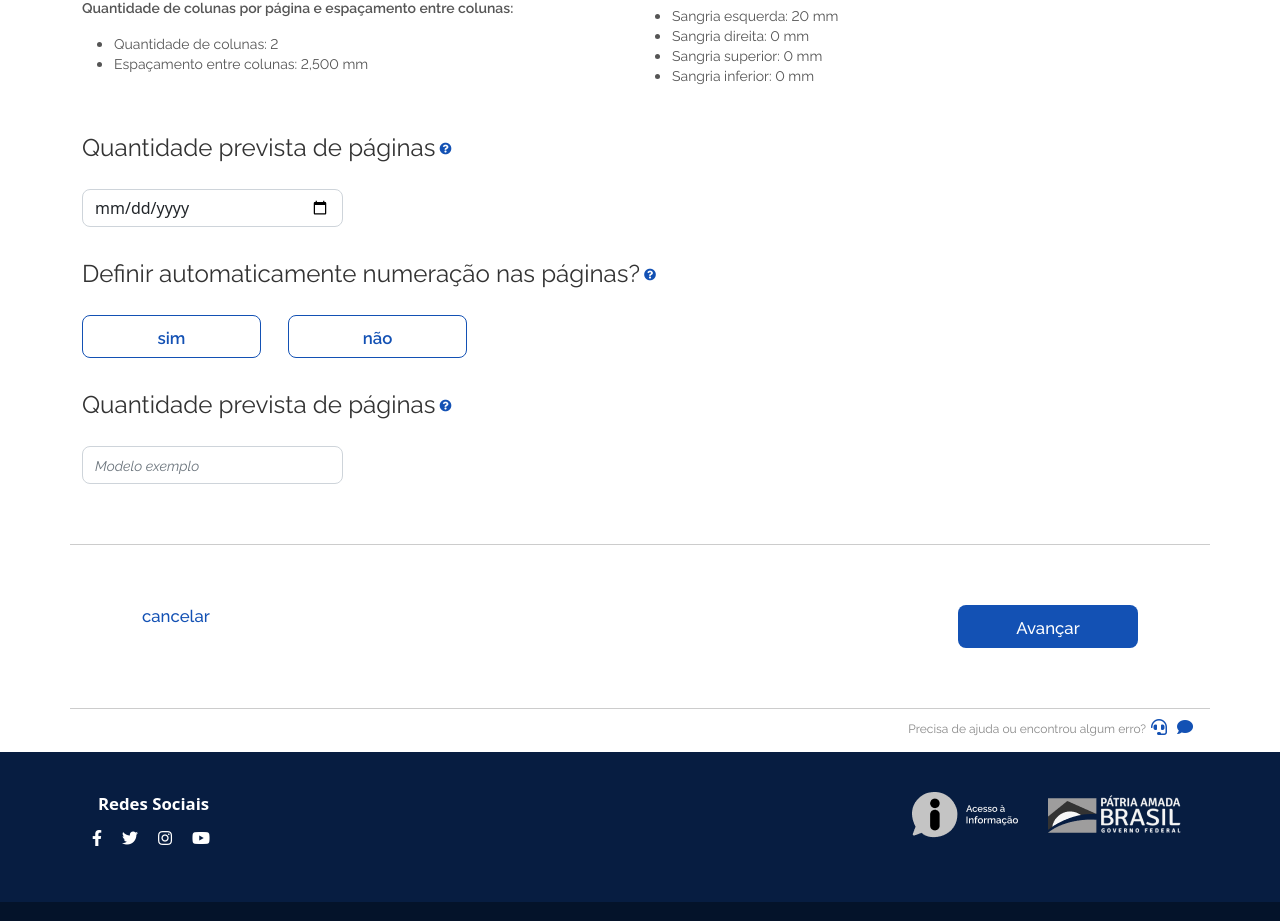
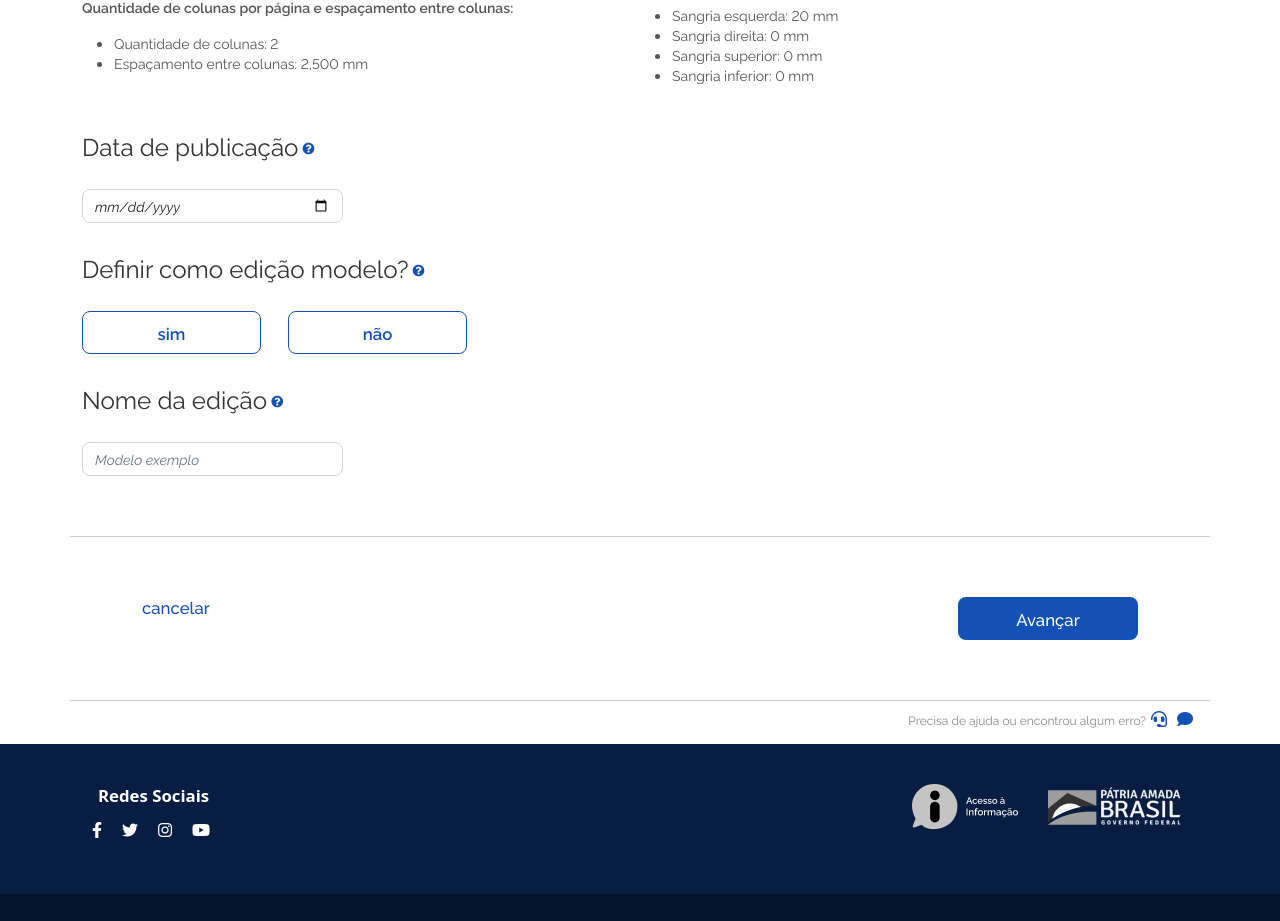
Before and after one commit to Gabriel200395/gns-gov, a React (Create React App) app: page / in a window 1280 px wide. Shown: the part 1157-2078 px from the top of the page. Built offline with nearby package versions, Linux system fonts and the light colour scheme.

Commit message:
terminando Segunda Pagina

```diff
--- a/src/Components/FormularioRevisao/FormularioRevisao.js
+++ b/src/Components/FormularioRevisao/FormularioRevisao.js
@@ -1,23 +1,24 @@
 import TextoContainer from "../ComponetsForm/TextoContainer";
 import InputLarge from "../ComponetsForm/InputLarge";
 import Button from "../ComponetsForm/Button";
+import "./formulario-revisao.css";
 
 function FormularioRevisao() {
   return (
-    <div className="container" style={{ marginBottom: "60px" }}>
+    <div className="container formulario-revisao">
       <div className="row">
         <div className="col-12">
           <form>
             <div className="row">
               <div className="col-12">
-                <TextoContainer titulo="Quantidade prevista de páginas" />
+                <TextoContainer titulo="Data de publicação" />
                 <div className="row">
                   <InputLarge type="date" />
                 </div>
               </div>
 
               <div className="col-12">
-                <TextoContainer titulo="Definir automaticamente numeração nas páginas?" />
+                <TextoContainer titulo="Definir como edição modelo?" />
                 <div className="row">
                   <Button des="sim" />
                   <Button des="não" />
@@ -25,7 +26,7 @@ function FormularioRevisao() {
               </div>
 
               <div className="col-12">
-                <TextoContainer titulo="Quantidade prevista de páginas" />
+                <TextoContainer titulo="Nome da edição" />
                 <div className="row">
                   <InputLarge placeholder="Modelo exemplo" type="text" />
                 </div>
--- /dev/null
+++ b/src/Components/FormularioRevisao/formulario-revisao.css
@@ -0,0 +1,13 @@
+.formulario-revisao {
+  margin-bottom: 60px;
+}
+
+.form-control {
+  font-family: Rawline !important;
+  font-style: italic !important;
+  font-weight: normal !important;
+  font-size: 14px !important;
+  line-height: 20px !important;
+  color: #555555;
+  border-radius: 8px !important;
+}
```
Also changed, not shown: src/Components/FormularioRevisao/fomulario-revisao.css (deleted).
